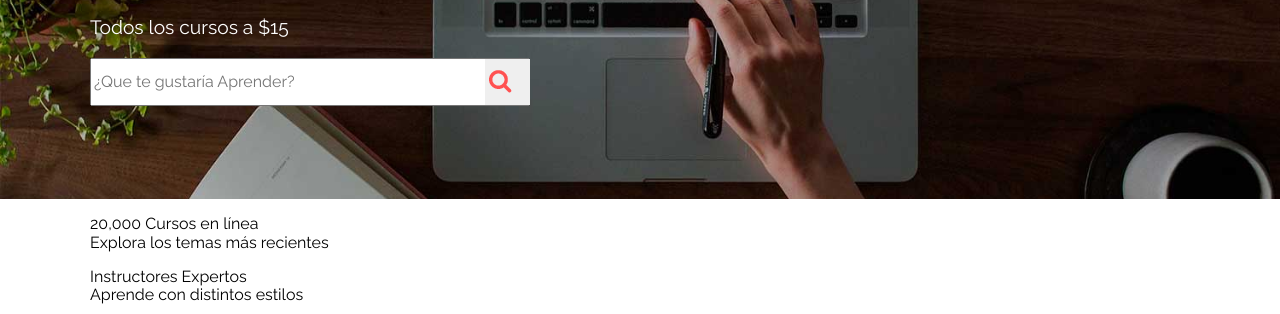
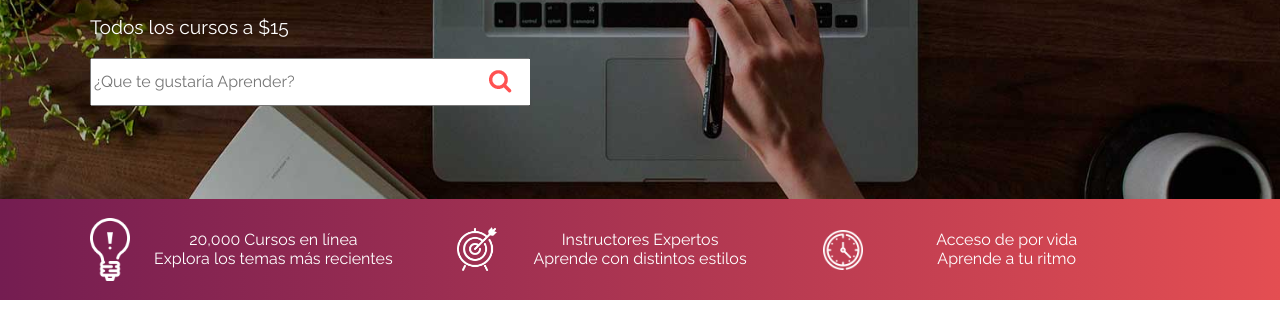
Before and after one commit to HeyItsM3/wk-website, a website: page index.html in a window 1280 px wide. Shown: the part 271-585 px from the top of the page. Drawn offline with nearby package versions, Linux system fonts and the light colour scheme.

Commit message:
Cambios a la barra

```diff
--- a/scss/_variables.scss
+++ b/scss/_variables.scss
@@ -15,3 +15,11 @@ $terciario: #e44e52;
 $gris: #f2f2f2;
 
 $blanco: #ffffff;
+
+/* Media Queries Variables*/
+
+$telefono: 480px;
+
+$tablet: 768px;
+
+$desktop: 1024px;
--- a/scss/app.scss
+++ b/scss/app.scss
@@ -77,9 +77,13 @@ body {
 
         form {
             position: relative;
-            width: 40%;
+
+            @include tablet () {
+                width: 40%;
+            }
 
             input[type='submit']{
+                background-color: $blanco;
                 position: absolute;
                 right: 0;
                 top: 1px;
@@ -99,3 +103,47 @@ body {
         }
     }
 }
+
+.barra {
+    min-height: 6rem;
+    padding: 1rem;
+    @include gradiente($secundario, $terciario);
+    color: $blanco;
+    display: flex;
+    align-items: center;
+
+    .iconos {
+        display: flex;
+        flex-direction: column;
+        flex: 1;
+        @include desktop() {
+            flex-direction: row;
+        }
+        .icono {
+            flex: 1;
+            background-position: 5% center!important;
+
+            @include tablet {
+                background-position: 20% center!important;
+            }
+
+            @include desktop {
+                background-position: left center!important;
+            }
+
+            background-size: 2.5rem;
+            text-align: center;
+            &.icono1 {
+                @include background-image('../img/icono1.png');
+            }
+
+            &.icono2 {
+                @include background-image('../img/icono2.png');
+            }
+
+            &.icono3 {
+                @include background-image('../img/icono3.png');
+            }
+        }
+    }
+}
--- a/scss/mixins.scss
+++ b/scss/mixins.scss
@@ -14,9 +14,33 @@
     box-sizing: $box-model;
 }
 
+@mixin gradiente($color1, $color2) {
+    background: linear-gradient(to right, $color1 0%, $color2 100%);
+}
 
 @mixin background-image($imagen) {
     background-image: url($imagen) ;
     background-repeat: no-repeat;
     background-position: center center;
 }
+
+
+/* Media Queries */
+
+@mixin telefono {
+    @media only screen and (min-width: #{$telefono}) {
+        @content;
+    }
+}
+
+@mixin tablet {
+    @media only screen and (min-width: #{$tablet}) {
+        @content;
+    }
+}
+
+@mixin desktop {
+    @media only screen and (min-width: #{$desktop}) {
+        @content;
+    }
+}
```
Also changed, not shown: css/app.css.
